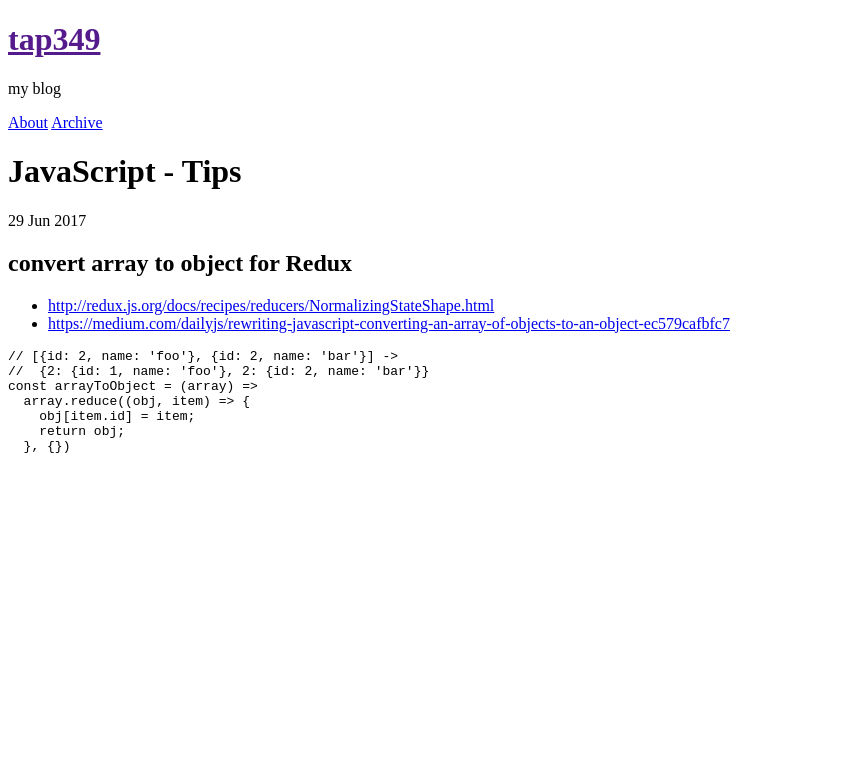
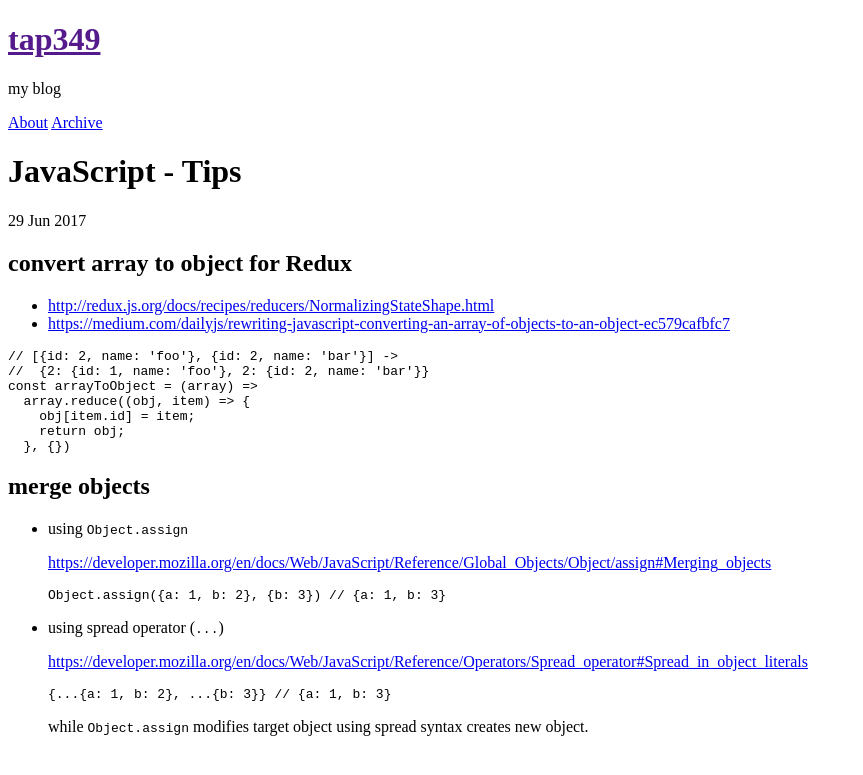
Before and after one commit to tap349/tap349.github.io, a Jekyll site: the page built from _posts/2017-06-29-javascript-tips.md, in a window 1280 px wide. Shown: the top 775 px of the page, without its empty margins (0-863 px from the left). Built offline with Jekyll 4.4.1, drawn with Linux system fonts in a browser that asks for light colours.

Commit message:
update 2017-06-29_18:12:40

````diff
--- a/_posts/2017-06-29-javascript-tips.md
+++ b/_posts/2017-06-29-javascript-tips.md
@@ -22,3 +22,23 @@ const arrayToObject = (array) =>
     return obj;
   }, {})
 ```
+
+## merge objects
+
+- using `Object.assign`
+
+  <https://developer.mozilla.org/en/docs/Web/JavaScript/Reference/Global_Objects/Object/assign#Merging_objects>
+
+  ```javascript
+  Object.assign({a: 1, b: 2}, {b: 3}) // {a: 1, b: 3}
+  ```
+
+- using spread operator (`...`)
+
+  <https://developer.mozilla.org/en/docs/Web/JavaScript/Reference/Operators/Spread_operator#Spread_in_object_literals>
+
+  ```javascript
+  {...{a: 1, b: 2}, ...{b: 3}} // {a: 1, b: 3}
+  ```
+
+  while `Object.assign` modifies target object using spread syntax creates new object.
````
